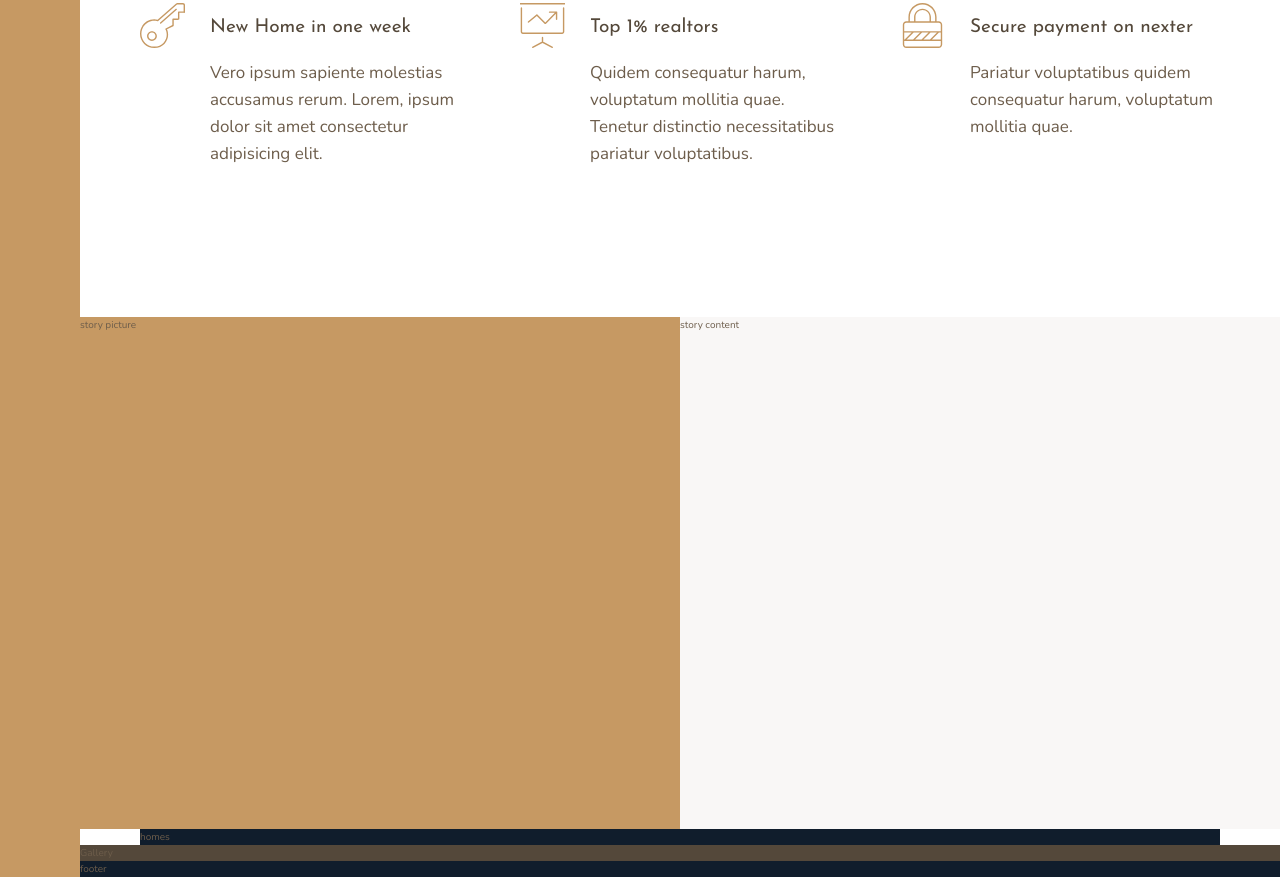
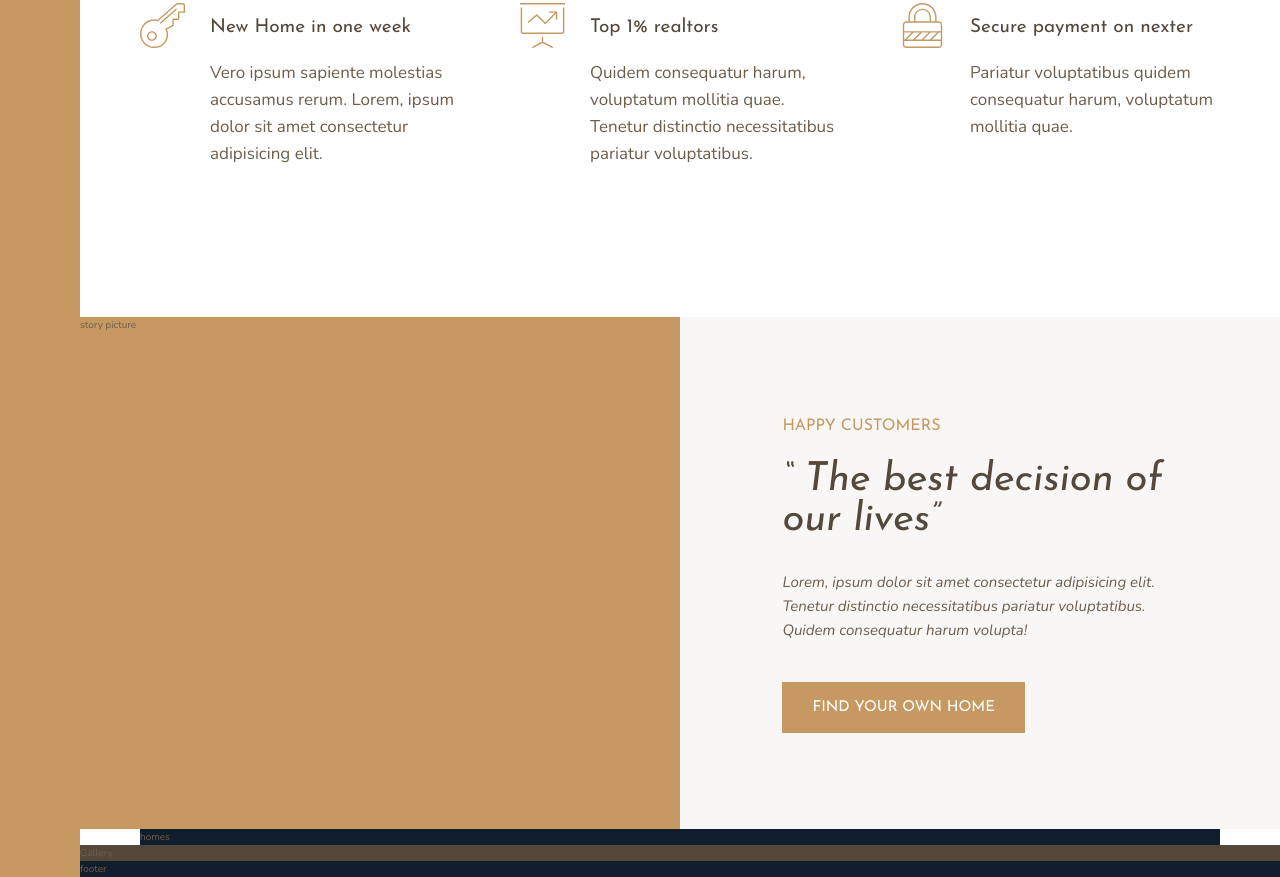
Before and after one commit to kmhmubin/Nexter-Theme, a website: page index.html in a window 1280 px wide. Shown: the part 991-1868 px from the top of the page. Drawn offline with nearby package versions, Linux system fonts and the light colour scheme.

Commit message:
story content Done

```diff
--- a/img/text.txt
+++ b/img/text.txt
@@ -13,5 +13,3 @@ Lorem, ipsum dolor sit amet consectetur adipisicing elit. Tenetur distinctio nec
 
 
 --- Stories
-
-Lorem, ipsum dolor sit amet consectetur adipisicing elit. Tenetur distinctio necessitatibus pariatur voluptatibus. Quidem consequatur harum volupta!
--- a/index.html
+++ b/index.html
@@ -77,7 +77,14 @@
         story picture
     </div>
     <div class="story__content">
-        story content
+        <h3 class="heading-3 mb-sm">Happy Customers</h3>
+        <h2 class="heading-2 heading-2--dark mb-md"> &ldquo; The best decision of our lives&rdquo;</h2>
+        <p class="story__text ">
+            Lorem, ipsum dolor sit amet consectetur adipisicing elit. Tenetur distinctio necessitatibus pariatur
+            voluptatibus.
+            Quidem consequatur harum volupta!
+        </p>
+        <button class="btn">Find your own home </button>
     </div>
 
     <section class="homes">
--- a/sass/_story.scss
+++ b/sass/_story.scss
@@ -7,5 +7,25 @@
   &__content {
     background-color: $color-grey-light-1;
     grid-column: col-start 5 / full-end;
+
+    padding: 6rem 8vw;
+
+    /*
+    using flex box
+    display: flex;
+    flex-direction: column;
+    justify-content: center;
+    align-items: flex-start;
+    */
+    // using grid
+    display: grid;
+    align-content: center;
+    justify-items: start;
+  }
+
+  &__text {
+    font-size: 1.5rem;
+    font-style: italic;
+    margin-bottom: 4rem;
   }
 }
--- a/sass/_typography.scss
+++ b/sass/_typography.scss
@@ -8,9 +8,22 @@
 }
 .heading-2 {
   @extend %heading;
+  font-size: 4rem;
+  font-style: italic;
+  line-height: 1;
+
+  &--light {
+    color: $color-grey-light-1;
+  }
+  &--dark {
+    color: $color-grey-dark-1;
+  }
 }
 .heading-3 {
   @extend %heading;
+  font-size: 1.6rem;
+  color: $color-primary;
+  text-transform: uppercase;
 }
 .heading-4 {
   @extend %heading;
@@ -23,3 +36,38 @@
     color: $color-grey-dark-1;
   }
 }
+
+.btn {
+  background-color: $color-primary;
+  color: #fff;
+  border: none;
+  border-radius: 0;
+  font-family: $font-display;
+  font-size: 1.5rem;
+  text-transform: uppercase;
+  padding: 1.8rem 3rem;
+  cursor: pointer;
+  transition: all 0.2s;
+
+  &:hover {
+    background-color: $color-primary-dark;
+  }
+}
+
+// margins
+
+.mb-sm {
+  margin-bottom: 2rem;
+}
+
+.mb-md {
+  margin-bottom: 3rem;
+}
+
+.mb-lg {
+  margin-bottom: 4rem;
+}
+
+.mb-hg {
+  margin-bottom: 8rem;
+}
```
Also changed, not shown: css/style.css.
